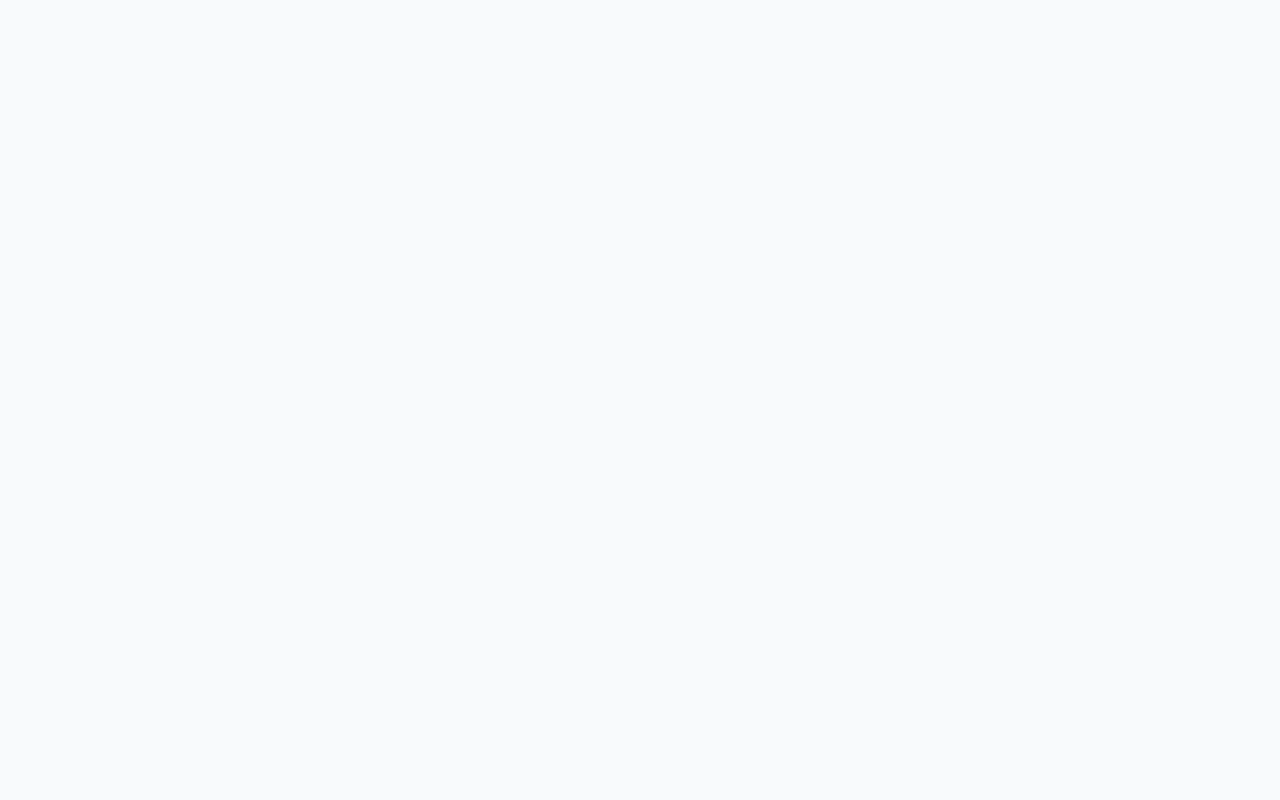
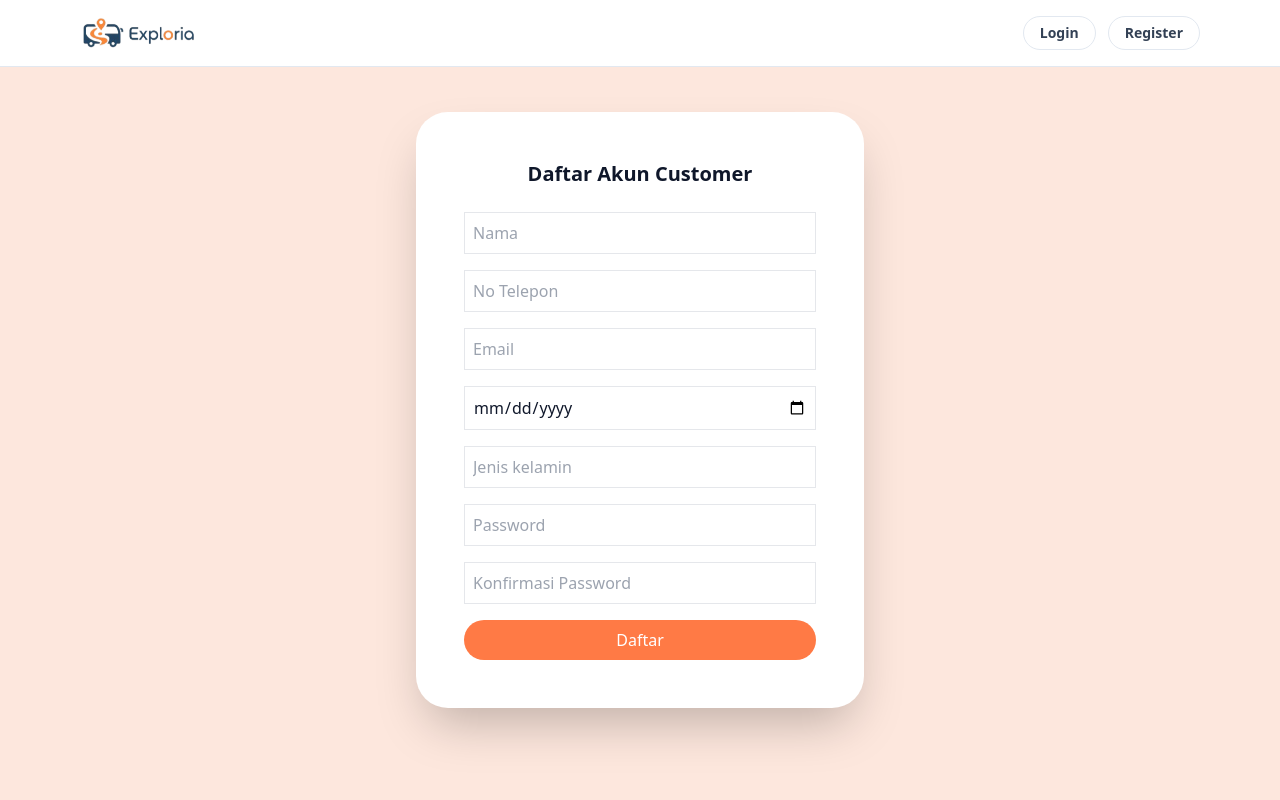
Before and after one commit to Kraids99/Exploria, a React (Vite) app in the folder react/: page /register in a window 1280 px wide. Before the commit this address had no page. Shown: the top 800 px of the page. Built offline with nearby package versions, Linux system fonts and the light colour scheme.

Commit message:
update register and login page

```diff
--- a/react/src/App.jsx
+++ b/react/src/App.jsx
@@ -13,6 +13,7 @@ function App() {
           <Route path="/" element={<Home />} />
           <Route path="/login" element={<Login />} />
           <Route path="/pilih-bus" element={<SelectBus/>} />
+          <Route path="/register" element={<Register/>}/>
         </Routes>
       </BrowserRouter>
     </AuthProvider>
--- a/react/src/pages/Login.jsx
+++ b/react/src/pages/Login.jsx
@@ -150,6 +150,7 @@ import { useState } from "react";
 import { Link, useNavigate } from "react-router-dom";
 import { useAuth } from "../context/AuthContext";
 import { SignIn } from "../api/apiAUth.jsx";
+import Footer from "../components/landingpage/Footer.jsx";
 
 function Login() {
   const [email, setEmail] = useState("");
@@ -199,7 +200,6 @@ function Login() {
 
   return (
     <div className="min-h-screen bg-[#FDE7DD] font-sans">
-      {/* NAVBAR */}
       <header className="border-b border-slate-200 bg-white">
         <div className="mx-auto flex max-w-6xl items-center justify-between px-4 py-3">
           <Link to="/" className="flex items-center gap-2">
@@ -299,6 +299,8 @@ function Login() {
           </div>
         </div>
       )}
+
+      <Footer/>
     </div>
   );
 }
--- a/react/src/pages/Register.jsx
+++ b/react/src/pages/Register.jsx
@@ -1,7 +1,8 @@
 import { useState } from "react";
 import { SignUpCustomer } from "../api/apiAUth.jsx";
 import { useNavigate } from "react-router-dom";
-
+import Navbar from "../components/landingpage/Navbar.jsx";
+import Footer from "../components/landingpage/Footer.jsx";
 function Register() {
   const navigate = useNavigate();
 
@@ -45,10 +46,14 @@ function Register() {
   };
 
   return (
-    <div className="p-8 max-w-lg mx-auto">
-      <h1 className="text-xl font-bold mb-3">Daftar Akun Customer</h1>
+    <div className="flex min-h-screen flex-col bg-slate-50">
+      <Navbar/>
+      <main className="flex flex-1 items-center bg-[#FDE7DD] justify-center px-4 py-12">
+          <div className="m-16 w-full max-w-md rounded-[32px] bg-white shadow-2xl">
+            <div className="p-12 max-w-lg mx-auto">
+              <h1 className="mb-6 text-center text-xl font-bold">Daftar Akun Customer</h1>
 
-      <form className="space-y-4" onSubmit={handleRegister}>
+                <form className="space-y-4 rounded-[15px]" onSubmit={handleRegister}>
                   <input name="nama" onChange={handleChange} placeholder="Nama" className="border p-2 w-full"/>
                   <input name="no_telp" onChange={handleChange} placeholder="No Telepon" className="border p-2 w-full"/>
                   <input name="email" onChange={handleChange} placeholder="Email" className="border p-2 w-full"/>
@@ -62,11 +67,17 @@ function Register() {
 
                   <button
                     disabled={loading}
-          className="bg-brand-500 text-white px-4 py-2 rounded"
+                    className="bg-brand-500  w-full rounded-full text-white px-4 py-2"
                   >
                     {loading ? "Memproses..." : "Daftar"}
                   </button>
                 </form>
+
+            </div>
+
+          </div>
+      </main>
+      <Footer/>
     </div>
   );
 }
```
Lines whose indentation alone changed are shown as unchanged.
